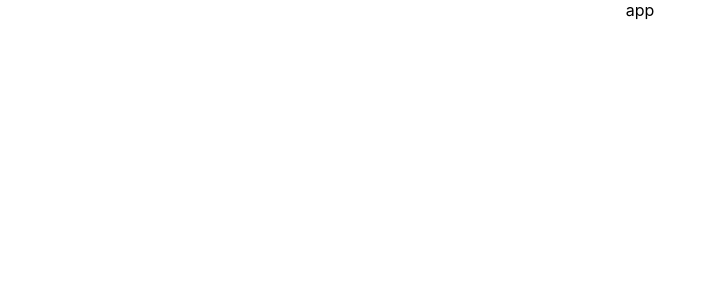
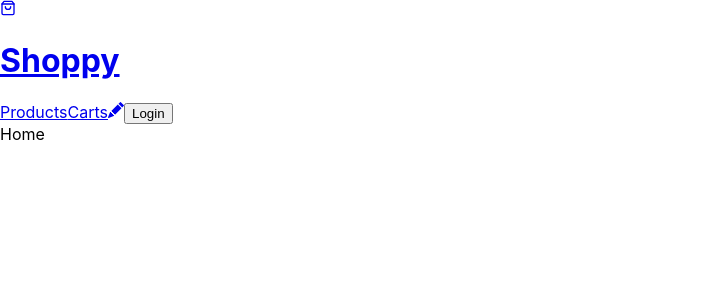
Before and after one commit to jooheekim0713/shoppy, a React (Create React App) app: page / in a window 1280 px wide. Shown: the top 300 px of the page, without its empty margins (0-717 px from the left). Built offline with nearby package versions, Linux system fonts and the light colour scheme.

Commit message:
[ FEAT ] : 페이지간 이동경로 구현
react-router를 사용해서  페이지간 이동 경로 구현

```diff
--- a/package.json
+++ b/package.json
@@ -8,6 +8,8 @@
     "@testing-library/user-event": "^13.2.1",
     "react": "^18.2.0",
     "react-dom": "^18.2.0",
+    "react-icons": "^4.12.0",
+    "react-router-dom": "^6.20.1",
     "react-scripts": "5.0.1",
     "web-vitals": "^2.1.0"
   },
--- a/src/App.js
+++ b/src/App.js
@@ -1,8 +1,14 @@
-import logo from './logo.svg';
 import './App.css';
+import { Outlet } from 'react-router-dom';
+import Navbar from './components/Navbar';
 
 function App() {
-  return <div className="App">app</div>;
+  return (
+    <>
+      <Navbar />
+      <Outlet />
+    </>
+  );
 }
 
 export default App;
--- /dev/null
+++ b/src/components/Navbar.jsx
@@ -0,0 +1,23 @@
+import React from 'react';
+import { Link } from 'react-router-dom';
+import { FiShoppingBag } from 'react-icons/fi';
+import { BsFillPencilFill } from 'react-icons/bs';
+
+export default function Navbar() {
+  return (
+    <header>
+      <Link to="/">
+        <FiShoppingBag />
+        <h1>Shoppy</h1>
+      </Link>
+      <nav>
+        <Link to="/products">Products</Link>
+        <Link to="/carts">Carts</Link>
+        <Link to="/products/new">
+          <BsFillPencilFill />
+        </Link>
+        <button>Login</button>
+      </nav>
+    </header>
+  );
+}
--- a/src/index.js
+++ b/src/index.js
@@ -3,11 +3,35 @@ import ReactDOM from 'react-dom/client';
 import './index.css';
 import App from './App';
 import reportWebVitals from './reportWebVitals';
+import { createBrowserRouter, RouterProvider } from 'react-router-dom';
+import NotFound from './pages/NotFound';
+import AllProducts from './pages/AllProducts';
+import Home from './pages/Home';
+import NewProducts from './pages/NewProducts';
+import ProductDetail from './pages/ProductDetail';
+import MyCart from './pages/MyCart';
+
+const router = createBrowserRouter([
+  {
+    path: '/',
+    element: <App />,
+    errorElement: <NotFound />,
+    children: [
+      { index: true, path: '/', element: <Home /> },
+      { path: '/products', element: <AllProducts /> },
+      { path: '/products/new', element: <NewProducts /> },
+      { path: '/products/:id', element: <ProductDetail /> },
+      { path: '/carts', element: <MyCart /> },
+    ],
+  },
+]);
 
 const root = ReactDOM.createRoot(document.getElementById('root'));
 root.render(
   <React.StrictMode>
-    <App />
+    <RouterProvider router={router}>
+      <App />
+    </RouterProvider>
   </React.StrictMode>
 );
 
--- /dev/null
+++ b/src/pages/AllProducts.jsx
@@ -0,0 +1,5 @@
+import React from 'react';
+
+export default function AllProducts() {
+  return <div>AllProducts</div>;
+}
--- /dev/null
+++ b/src/pages/Home.jsx
@@ -0,0 +1,5 @@
+import React from 'react';
+
+export default function Home() {
+  return <div>Home</div>;
+}
--- /dev/null
+++ b/src/pages/MyCart.jsx
@@ -0,0 +1,5 @@
+import React from 'react';
+
+export default function MyCart() {
+  return <div>MyCart</div>;
+}
--- /dev/null
+++ b/src/pages/NewProducts.jsx
@@ -0,0 +1,5 @@
+import React from 'react';
+
+export default function NewProducts() {
+  return <div></div>;
+}
--- /dev/null
+++ b/src/pages/NotFound.jsx
@@ -0,0 +1,5 @@
+import React from 'react';
+
+export default function NotFound() {
+  return <div>not found</div>;
+}
--- /dev/null
+++ b/src/pages/ProductDetail.jsx
@@ -0,0 +1,5 @@
+import React from 'react';
+
+export default function ProductDetail() {
+  return <div>product detail</div>;
+}
```
Also changed, not shown: .pnp.cjs, 1 other file (tests, documents, lock files or other folders).
